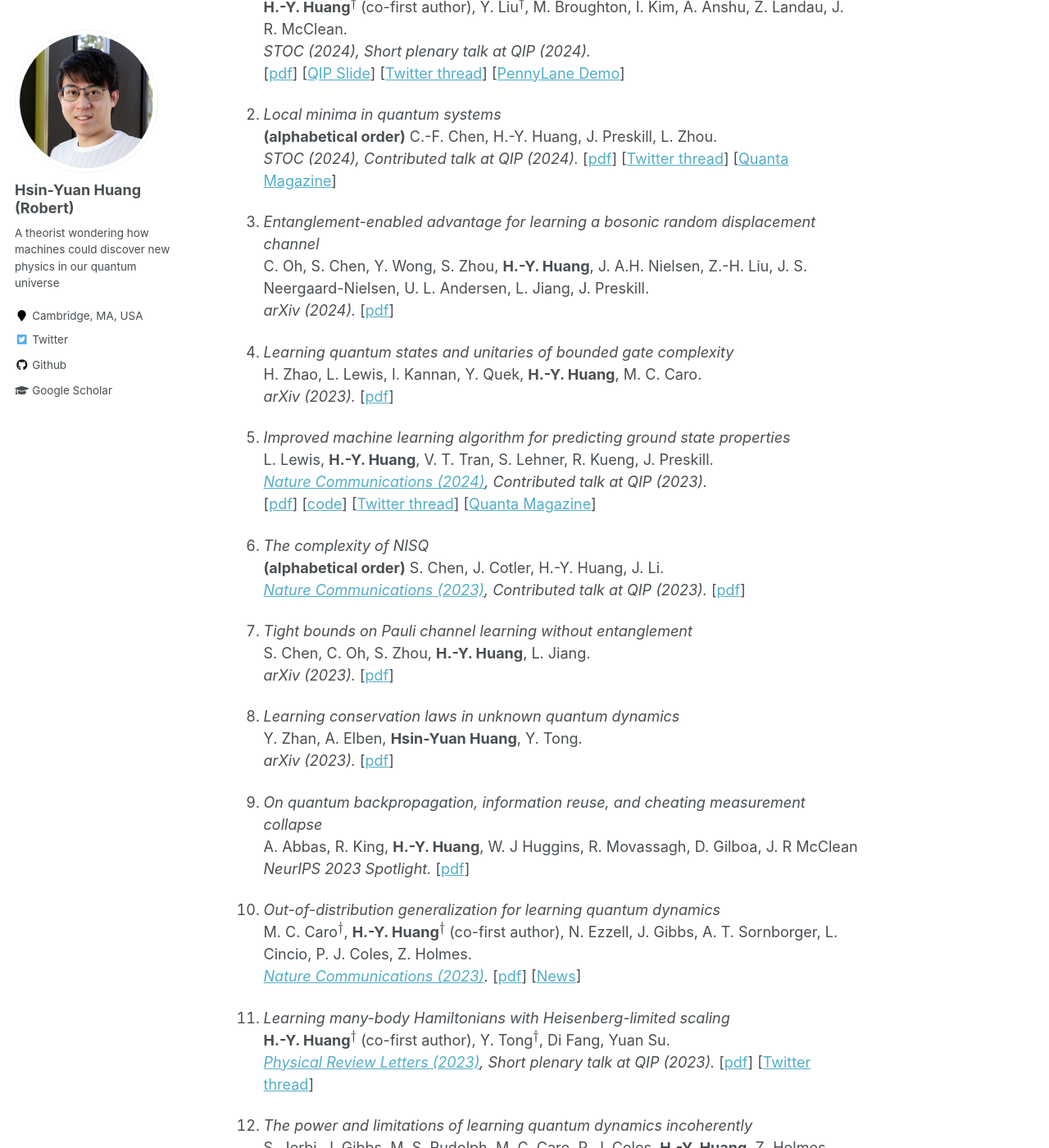
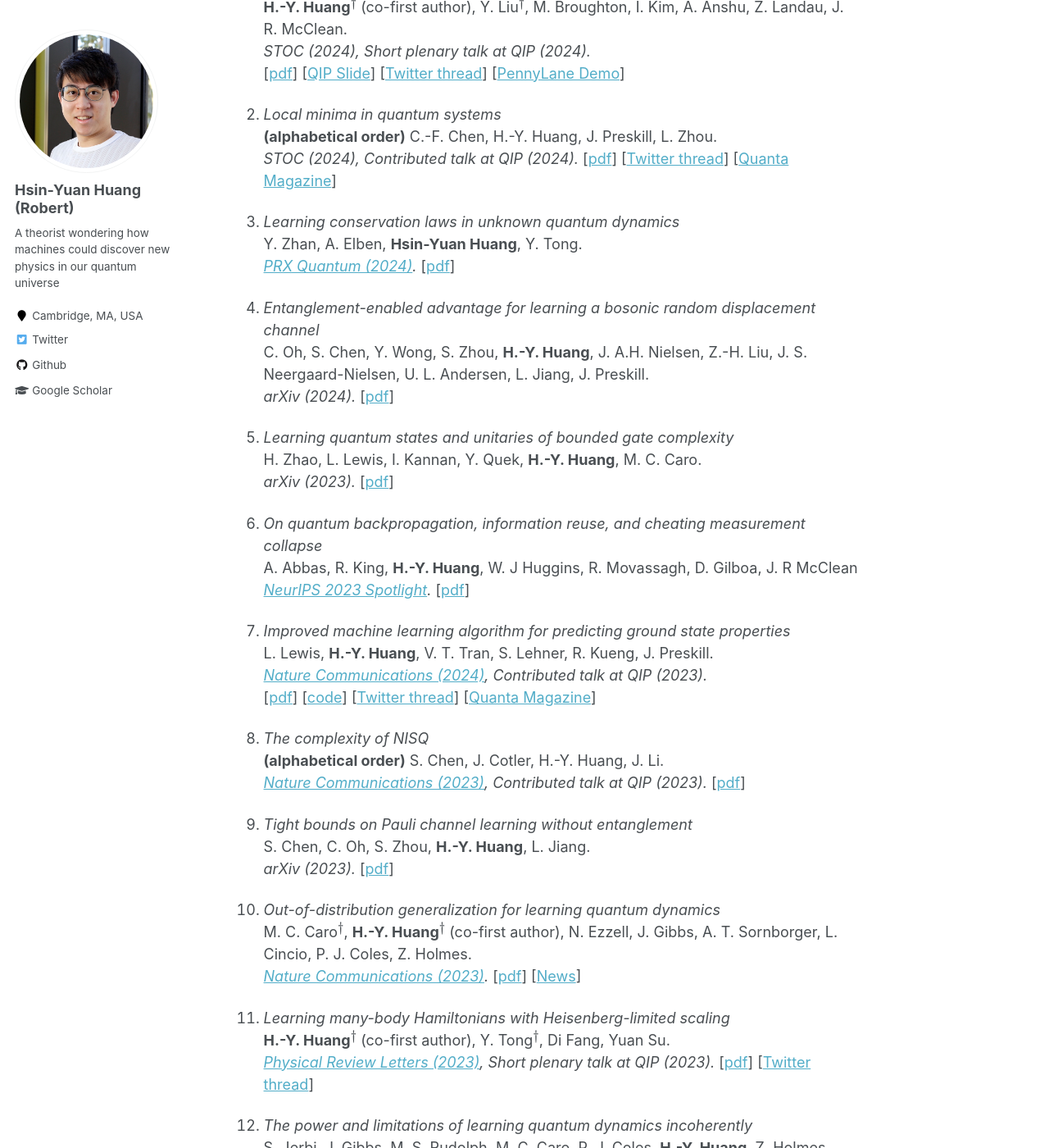
Before and after one commit to hsinyuan-huang/hsinyuan-huang.github.io, a Jekyll site: the page built from _pages/about.md, in a window 1280 px wide and 1400 px high, scrolled down 1505 px. Shown: the whole window at 82% size. Built offline with Jekyll 4.4.1, drawn with Linux system fonts in a browser that asks for light colours; emoji names are drawn with the system emoji font; formulas are drawn with MathJax 3; some of the changed lines change nothing that is shown.

Commit message:
Update the about page

```diff
--- a/_pages/about.md
+++ b/_pages/about.md
@@ -42,6 +42,10 @@ My ultimate dream is to build quantum machines that can discover new facets of o
 **(alphabetical order)** C.-F. Chen, H.-Y. Huang, J. Preskill, L. Zhou.<br>
 *STOC (2024), Contributed talk at QIP (2024).* [<a href="https://arxiv.org/abs/2309.16596" target="_blank">pdf</a>] [<a href="https://twitter.com/RobertHuangHY/status/1707861752942145672" target="_blank">Twitter thread</a>] [<a href="https://www.quantamagazine.org/physicists-finally-find-a-problem-only-quantum-computers-can-do-20240312/" target="_blank">Quanta Magazine</a>]
 
+1. *Learning conservation laws in unknown quantum dynamics* <br>
+Y. Zhan, A. Elben, **Hsin-Yuan Huang**, Y. Tong. <br>
+*<a href="https://journals.aps.org/prxquantum/abstract/10.1103/PRXQuantum.5.010350" target="_blank">PRX Quantum (2024)</a>.* [<a href="https://arxiv.org/abs/2309.00774" target="_blank">pdf</a>]
+
 1. *Entanglement-enabled advantage for learning a bosonic random displacement channel* <br>
 C. Oh, S. Chen, Y. Wong, S. Zhou, **H.-Y. Huang**, J. A.H. Nielsen, Z.-H. Liu, J. S. Neergaard-Nielsen, U. L. Andersen, L. Jiang, J. Preskill.<br>
 *arXiv (2024).* [<a href="https://arxiv.org/abs/2402.18809" target="_blank">pdf</a>]
@@ -49,6 +53,10 @@ C. Oh, S. Chen, Y. Wong, S. Zhou, **H.-Y. Huang**, J. A.H. Nielsen, Z.-H. Liu, J
 1. *Learning quantum states and unitaries of bounded gate complexity* <br>
 H. Zhao, L. Lewis, I. Kannan, Y. Quek, **H.-Y. Huang**, M. C. Caro.<br>
 *arXiv (2023).* [<a href="https://arxiv.org/abs/2310.19882" target="_blank">pdf</a>]
+
+1. *On quantum backpropagation, information reuse, and cheating measurement collapse* <br>
+A. Abbas, R. King, **H.-Y. Huang**, W. J Huggins, R. Movassagh, D. Gilboa, J. R McClean
+*<a href="https://proceedings.neurips.cc/paper_files/paper/2023/hash/8c3caae2f725c8e2a55ecd600563d172-Abstract-Conference.html" target="_blank">NeurIPS 2023 Spotlight</a>.* [<a href="https://arxiv.org/abs/2305.13362" target="_blank">pdf</a>]
 
 1. *Improved machine learning algorithm for predicting ground state properties* <br>
 L. Lewis, **H.-Y. Huang**, V. T. Tran, S. Lehner, R. Kueng, J. Preskill.<br>
@@ -62,14 +70,6 @@ L. Lewis, **H.-Y. Huang**, V. T. Tran, S. Lehner, R. Kueng, J. Preskill.<br>
 1. *Tight bounds on Pauli channel learning without entanglement* <br>
 S. Chen, C. Oh, S. Zhou, **H.-Y. Huang**, L. Jiang. <br>
 *arXiv (2023).* [<a href="https://arxiv.org/abs/2309.13461" target="_blank">pdf</a>]
-
-1. *Learning conservation laws in unknown quantum dynamics* <br>
-Y. Zhan, A. Elben, **Hsin-Yuan Huang**, Y. Tong. <br>
-*arXiv (2023).* [<a href="https://arxiv.org/abs/2309.00774" target="_blank">pdf</a>]
-
-1. *On quantum backpropagation, information reuse, and cheating measurement collapse* <br>
-A. Abbas, R. King, **H.-Y. Huang**, W. J Huggins, R. Movassagh, D. Gilboa, J. R McClean
-*NeurIPS 2023 Spotlight.* [<a href="https://arxiv.org/abs/2305.13362" target="_blank">pdf</a>]
 
 1. *Out-of-distribution generalization for learning quantum dynamics* <br>
 M. C. Caro<sup>$\dagger$</sup>, **H.-Y. Huang**<sup>$\dagger$</sup> (co-first author), N. Ezzell, J. Gibbs, A. T. Sornborger, L. Cincio, P. J. Coles, Z. Holmes.<br>
```
